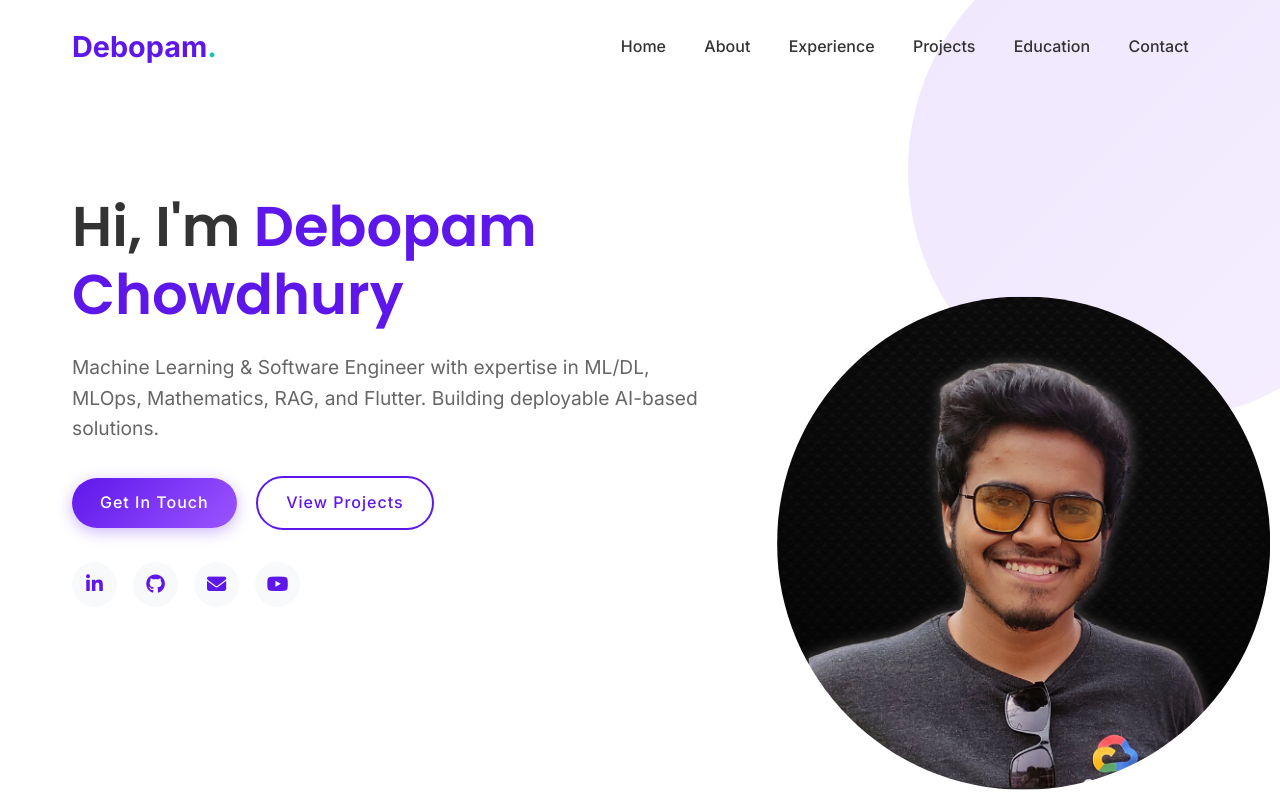
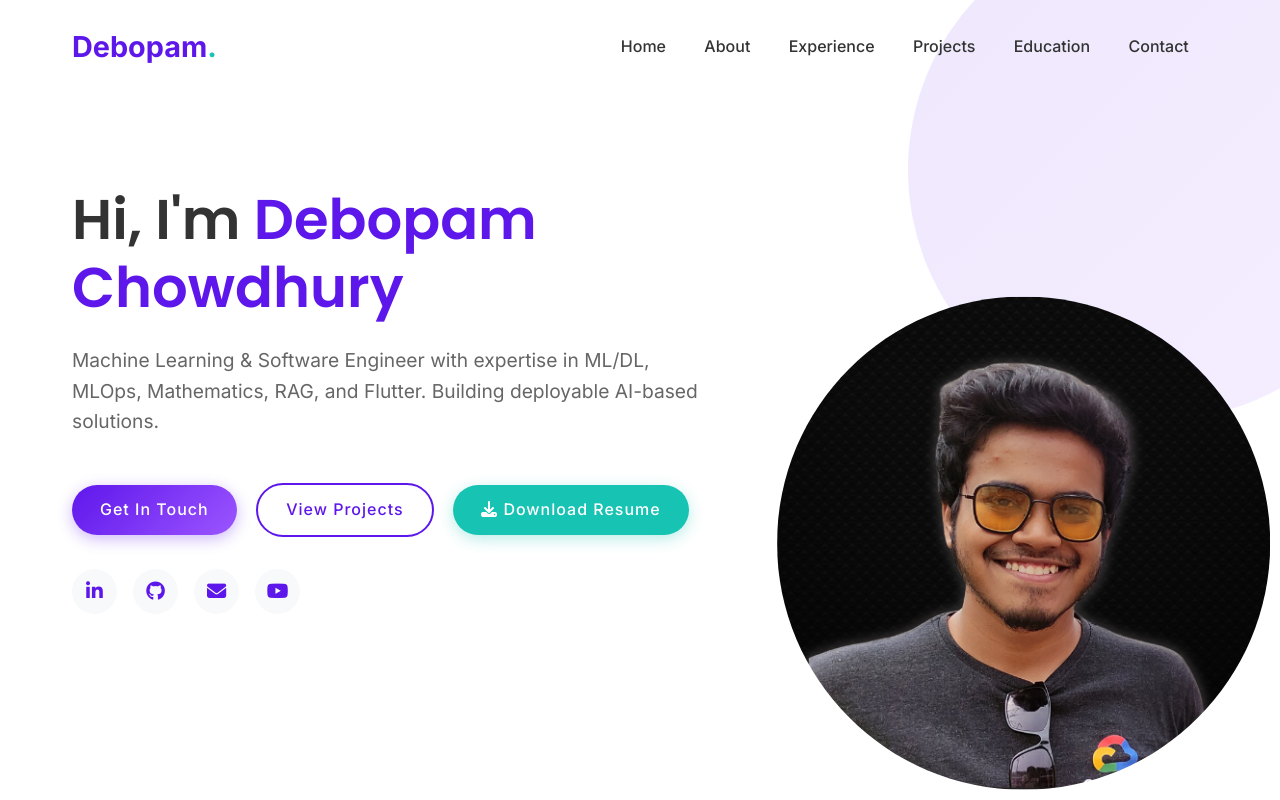
Before and after one commit to DebopamParam/DebopamParam, a plain HTML site: page index.html in a window 1280 px wide. Shown: the top 800 px of the page. Drawn offline with Linux system fonts and the light colour scheme.

Commit message:
added download resume button

```diff
--- a/index.html
+++ b/index.html
@@ -1287,6 +1287,19 @@
             height: 100%;
             border: none;
         }
+
+        /* Add to button styles */
+        .btn-resume {
+            background: var(--secondary);
+            color: var(--light);
+            box-shadow: 0 4px 15px rgba(23, 195, 178, 0.3);
+        }
+
+        .btn-resume:hover {
+            background: #139c8d;
+            box-shadow: 0 7px 20px rgba(23, 195, 178, 0.4);
+            color: var(--light);
+        }
     </style>
 </head>
 
@@ -1324,6 +1337,10 @@
                 <div class="animate delay-2">
                     <a href="#contact" class="btn">Get In Touch</a>
                     <a href="#projects" class="btn btn-outline" style="margin-left: 15px;">View Projects</a>
+                    <a href="https://drive.google.com/file/d/19Gr2t6eEbFb0sVdid9hWNwS36jKOpyab/view?usp=sharing"
+                        target="_blank" class="btn btn-resume" style="margin-left: 15px; margin-top: 1rem;">
+                        <i class="fas fa-download"></i> Download Resume
+                    </a>
                 </div>
                 <div class="social-icons animate delay-3">
                     <a href="https://www.linkedin.com/in/debopam-chowdhury-param-600619229/" class="social-icon"
```
